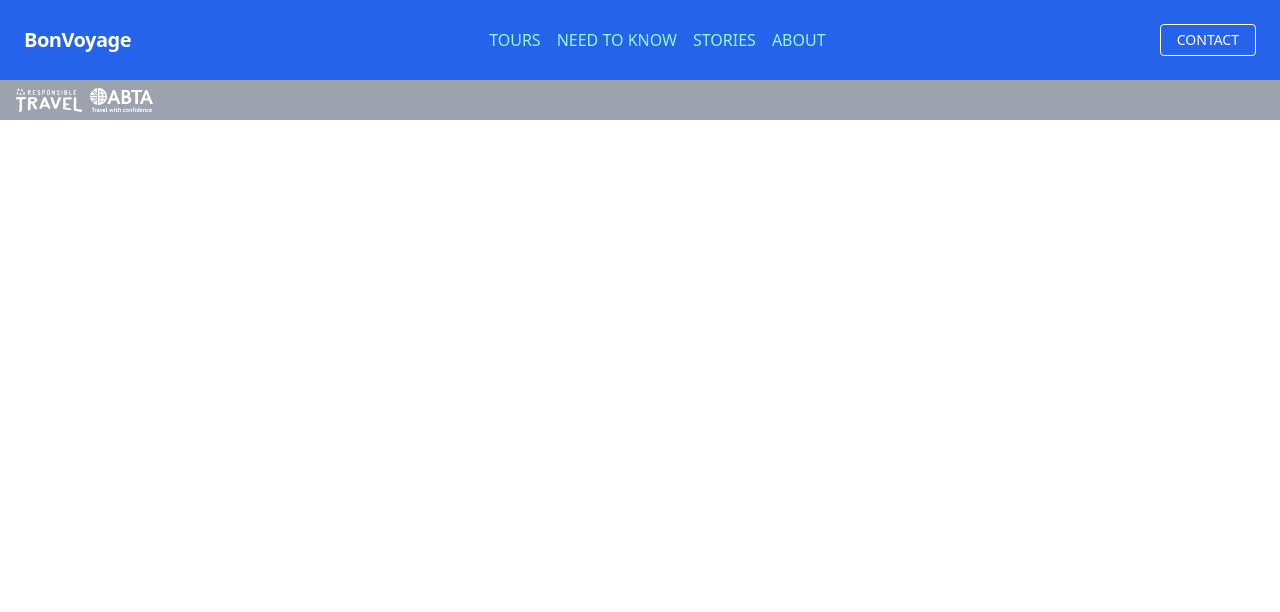
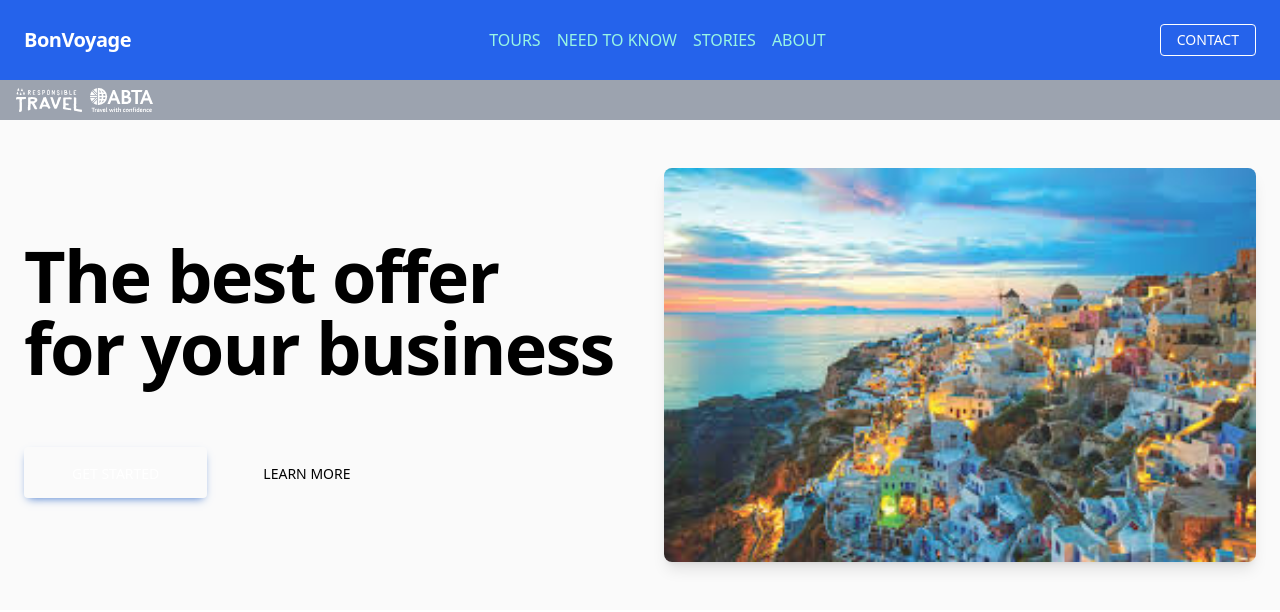
Before and after one commit to el634dev/bonvoyage, a React (Create React App) app: page / in a window 1280 px wide. Shown: the top 612 px of the page. Built offline with nearby package versions, Linux system fonts and the light colour scheme.

Commit message:
Working on hero

```diff
--- a/package.json
+++ b/package.json
@@ -3,6 +3,7 @@
   "version": "0.1.0",
   "private": true,
   "dependencies": {
+    "@material-tailwind/react": "^2.1.9",
     "@testing-library/jest-dom": "^5.17.0",
     "@testing-library/react": "^13.4.0",
     "@testing-library/user-event": "^13.5.0",
--- a/src/App.js
+++ b/src/App.js
@@ -1,12 +1,16 @@
 import React from "react";
+// Import navbar and small bar that shows logos below
 import Navbar from "./Navbar/Navbar";
 import Logobar from "./Navbar/Logobar";
+// Import Hero Section
+import Hero from "./Hero/Hero";
 
 function App() {
   return (
     <div className="App">
       <Navbar />
       <Logobar />
+      <Hero />
     </div>
   );
 }
--- /dev/null
+++ b/src/Hero/Hero.js
@@ -0,0 +1,32 @@
+import React from 'react';
+// Initialization for ES Users
+import { Carousel } from "@material-tailwind/react";
+import greece from './../images/images.jpeg'
+
+function Hero() {
+  return (
+    <section class="mb-40">
+    <div class="bg-neutral-50 px-6 py-12 text-centermd:px-12 lg:text-left">
+        <div class="w-100 mx-auto sm:max-w-2xl md:max-w-3xl lg:max-w-5xl xl:max-w-7xl">
+        <div class="grid items-center gap-12 lg:grid-cols-2">
+            <div class="mt-12 lg:mt-0">
+            <h1 class="mt-2 mb-16 text-5xl font-bold tracking-tight md:text-6xl xl:text-7xl">
+                The best offer <br /><span class="text-primary">for your business</span>
+            </h1>
+            <a class="mb-2 inline-block rounded bg-primary px-12 pt-4 pb-3.5 text-sm font-medium uppercase leading-normal text-white shadow-[0_4px_9px_-4px_#3b71ca] transition duration-150 ease-in-out hover:bg-primary-600 hover:shadow-[0_8px_9px_-4px_rgba(59,113,202,0.3),0_4px_18px_0_rgba(59,113,202,0.2)] focus:bg-primary-600 focus:shadow-[0_8px_9px_-4px_rgba(59,113,202,0.3),0_4px_18px_0_rgba(59,113,202,0.2)] focus:outline-none focus:ring-0 active:bg-primary-700 active:shadow-[0_8px_9px_-4px_rgba(59,113,202,0.3),0_4px_18px_0_rgba(59,113,202,0.2)] dark:shadow-[0_4px_9px_-4px_rgba(59,113,202,0.5)] dark:hover:shadow-[0_8px_9px_-4px_rgba(59,113,202,0.2),0_4px_18px_0_rgba(59,113,202,0.1)] dark:focus:shadow-[0_8px_9px_-4px_rgba(59,113,202,0.2),0_4px_18px_0_rgba(59,113,202,0.1)] dark:active:shadow-[0_8px_9px_-4px_rgba(59,113,202,0.2),0_4px_18px_0_rgba(59,113,202,0.1)] md:mr-2 md:mb-0"
+                data-te-ripple-init data-te-ripple-color="light" href="#!" role="button">Get started</a>
+            <a class="inline-block rounded px-12 pt-4 pb-3.5 text-sm font-medium uppercase leading-normal text-primary transition duration-150 ease-in-out hover:bg-neutral-500 hover:bg-opacity-10 hover:text-primary-600 focus:text-primary-600 focus:outline-none focus:ring-0 active:text-primary-700 dark:hover:bg-neutral-800 dark:hover:bg-opacity-60"
+                data-te-ripple-init data-te-ripple-color="light" href="#!" role="button">Learn more</a>
+            </div>
+            <div class="mb-12 lg:mb-0">
+            <img src={greece}
+                class="w-full rounded-lg shadow-lg dark:shadow-black/20"  loading="lazy" alt="" />
+            </div>
+        </div>
+        </div>
+    </div>
+</section>
+  );
+}
+
+export default Hero;
--- a/src/Navbar/Logobar.js
+++ b/src/Navbar/Logobar.js
@@ -1,6 +1,6 @@
 import React from 'react';
-import logo from './../images/abta.svg'
-import travel from './../images/travel.svg'
+import logo from '../images/abta.svg'
+import travel from '../images/travel.svg'
 
 function Logobar() {
     return (
```
Also changed, not shown: src/images/images.jpeg (added), 1 other file (tests, documents, lock files or other folders).
